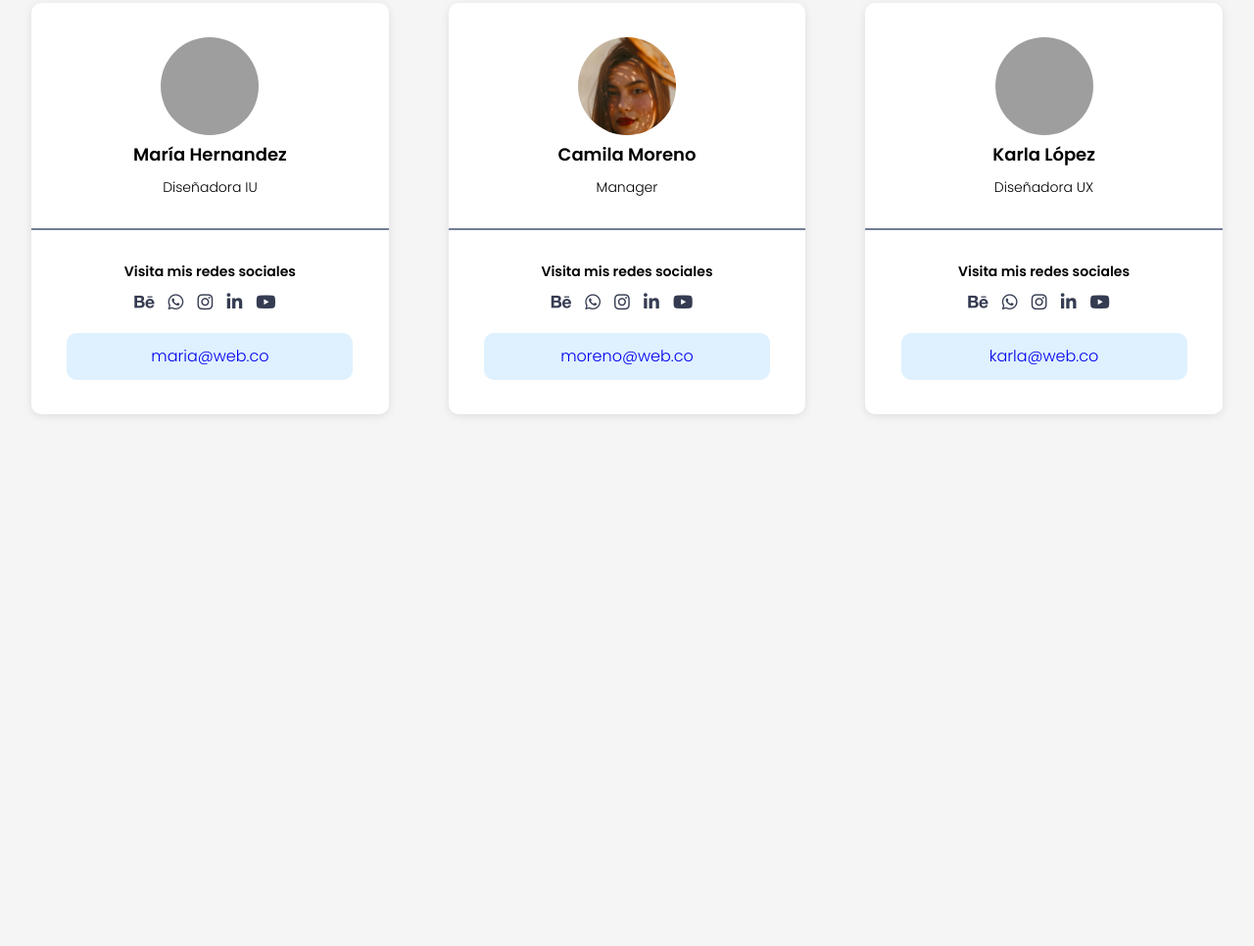
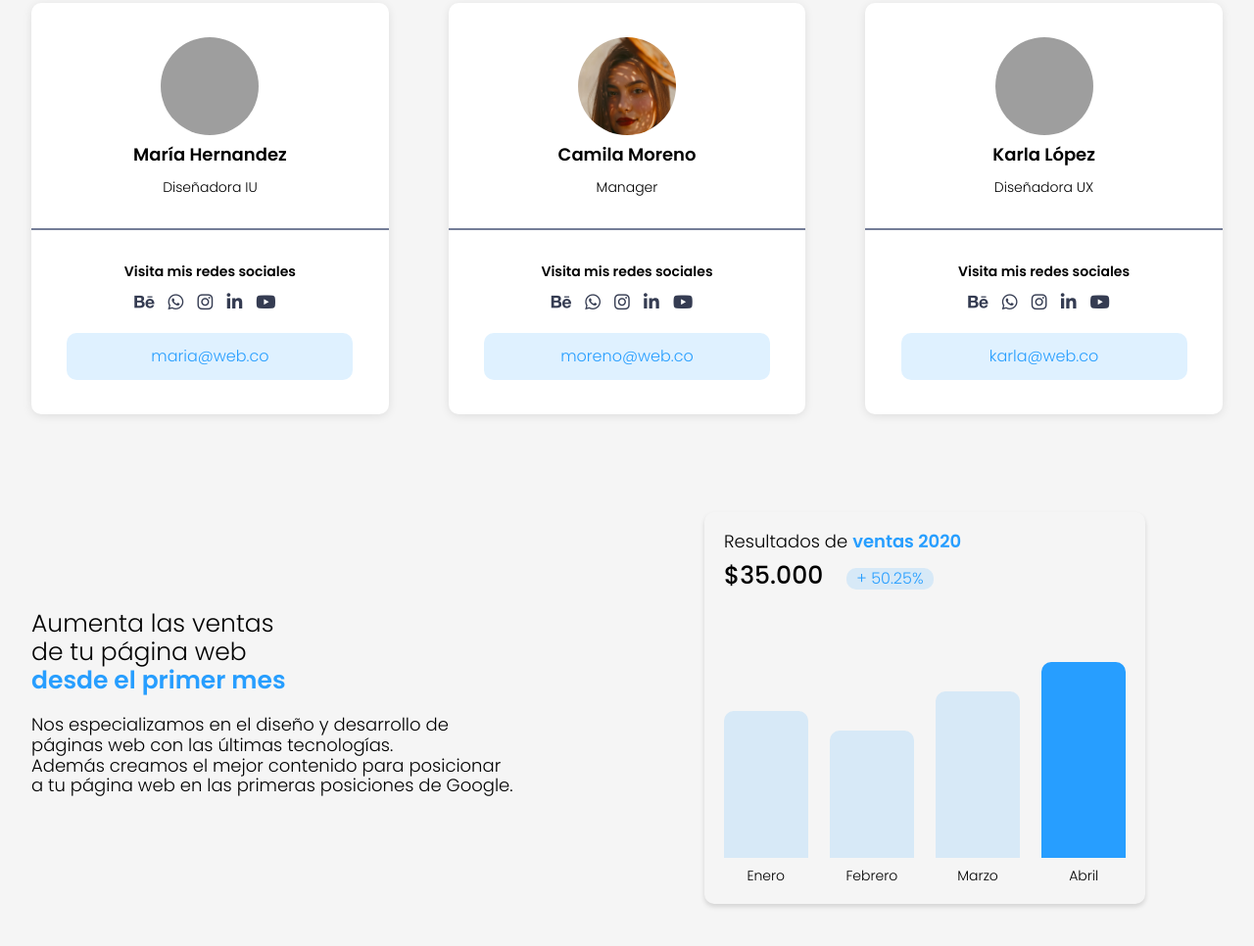
Before and after one commit to JCode-Projects/webook-template, a plain HTML site: page index.html in a window 1280 px wide. Shown: the part 748-1714 px from the top of the page at 98% size. Before the commit the page ends 1191 px from the top, so only its background shows below. Drawn offline with Linux system fonts and the light colour scheme; grey boxes are pictures that could not be loaded.

Commit message:
Version 1.6

```diff
--- a/CSS/main.css
+++ b/CSS/main.css
@@ -61,6 +61,7 @@ img {
     border-radius: 1rem;
     text-decoration: none;
     font-weight: var(--light-weight);
+    text-align: center;
 }
 
 .primario {
@@ -81,6 +82,7 @@ img {
     width: 80%;
     margin: 0 auto;
     transition: all .5s ease;
+    color: var(--primario-color);
 }
 
 .primario15:hover {
@@ -402,3 +404,159 @@ img {
 .tarjet-info .redes a:hover {
     color: var(--primario-color);
 }
+
+/* ============== Resumen ============== */
+/* Seccion */
+.resumen {
+    margin-top: 5rem;
+    display: flex;
+    justify-content: center;
+    flex-wrap: wrap;
+}
+
+@media (min-width: 768px) {
+    .resumen {
+        margin-top: 5rem;
+        justify-content: space-between;
+        align-items: center;
+    }
+}
+
+/* Informacion */
+.info-resumen {
+    flex-basis: 100%;
+    text-align: center;
+}
+
+@media (min-width: 768px) {
+    .info-resumen {
+        flex-basis: 50%;
+        text-align: left;
+    }
+}
+
+.info-resumen h2 {
+    font-size: var(--h2-font-size);
+    font-weight: var(--light-weight);
+}
+
+.info-resumen h2 span {
+    font-weight: var(--bold-weight);
+    color: var(--primario-color);
+    display: block;
+}
+
+.info-resumen p {
+    font-size: var(--small-font-size);
+    font-weight: var(--light-weight);
+    margin: 0;
+}
+
+@media (min-width: 950px) {
+    .info-resumen p {
+        font-size: var(--p-font-size);
+    }
+}
+
+/* Grafica */
+.grafica {
+    flex-basis: 100%;
+    margin-top: 3rem;
+}
+
+@media (min-width: 768px) {
+    .grafica {
+        flex-basis: 50%;
+    }
+}
+
+.contenedor-grafica {
+    width: 30rem;
+    height: 40rem;
+    margin: 0 auto;
+    padding: 2rem;
+    border-radius: 1rem;
+    box-shadow: 0 .3rem .5rem rgba(0, 0, 0, 0.137);
+    transition: width .5s;
+}
+
+@media (min-width: 768px) {
+    .contenedor-grafica {
+        width: 36rem;
+    }
+}
+
+@media (min-width: 950px) {
+    .contenedor-grafica {
+        width: 45rem;
+    }
+}
+
+.info-grafica h3 {
+    font-size: var(--p-font-size);
+    font-weight: var(--light-weight);
+    margin: 0;
+}
+
+.info-grafica h3 span {
+    color: var(--primario-color);
+    font-weight: var(--bold-weight);
+}
+
+.info-grafica p {
+    font-size: var(--h2-font-size);
+    display: inline-block;
+    margin: 1rem 0 0 0;
+}
+
+.info-grafica a {
+    display: inline-block;
+    width: auto;
+    padding: .2rem 1rem;
+    margin-left: 2rem;
+}
+
+.barras {
+    display: flex;
+    justify-content: space-between;
+    align-items: flex-end;
+    height: 30rem;
+}
+
+.barra {
+    flex-basis: calc(100% / 4 - 1.7rem);
+}
+
+.barra .col {
+    background-color: var(--primario15-color);
+    border-radius: 1rem 1rem 0 0;
+}
+
+.barra:nth-child(1) .col {
+    height: 15rem;
+}
+
+.barra:nth-child(2) .col {
+    height: 13rem;
+}
+
+.barra:nth-child(3) .col {
+    height: 17rem;
+}
+
+.barra:nth-child(4) .col {
+    height: 20rem;
+    background-color: var(--primario-color);
+}
+
+.barra legend {
+    text-align: center;
+    margin-top: 1rem;
+    display: block;
+    font-size: var(--small-font-size);
+    font-weight: var(--light-weight);
+}
+
+.demo {
+    margin-top: 5rem;
+}
--- a/index.html
+++ b/index.html
@@ -96,6 +96,45 @@
         </div>
     </section>
 
+    <section class="resumen contenedor">
+        <div class="info-resumen">
+            <h2>Aumenta las ventas<br>de tu página web <span>desde el primer mes</span></h2>
+            <p>Nos especializamos en el diseño y desarrollo de <br>páginas web con las últimas tecnologías.</p>
+            <p>Además creamos el mejor contenido para posicionar <br>a tu página web en las primeras posiciones de Google.</p>
+        </div>
+        <div class="grafica">
+            <div class="contenedor-grafica">
+                <div class="info-grafica">
+                    <h3>Resultados de <span>ventas 2020</span></h3>
+                    <p>$35.000</p>
+                    <a href="#" class="boton primario15">+ 50.25%</a>
+                </div>
+                <div class="barras">
+                    <div class="barra">
+                        <div class="col"></div>
+                        <legend>Enero</legend>
+                    </div>
+                    <div class="barra">
+                        <div class="col"></div>
+                        <legend>Febrero</legend>
+                    </div>
+                    <div class="barra">
+                        <div class="col"></div>
+                        <legend>Marzo</legend>
+                    </div>
+                    <div class="barra">
+                        <div class="col"></div>
+                        <legend>Abril</legend>
+                    </div>
+                </div>
+            </div>
+        </div>
+    </section>
+
+    <section class="demo">
+
+    </section>
+
     <script src="JS/app.js"></script>
 </body>
 </html>
```
